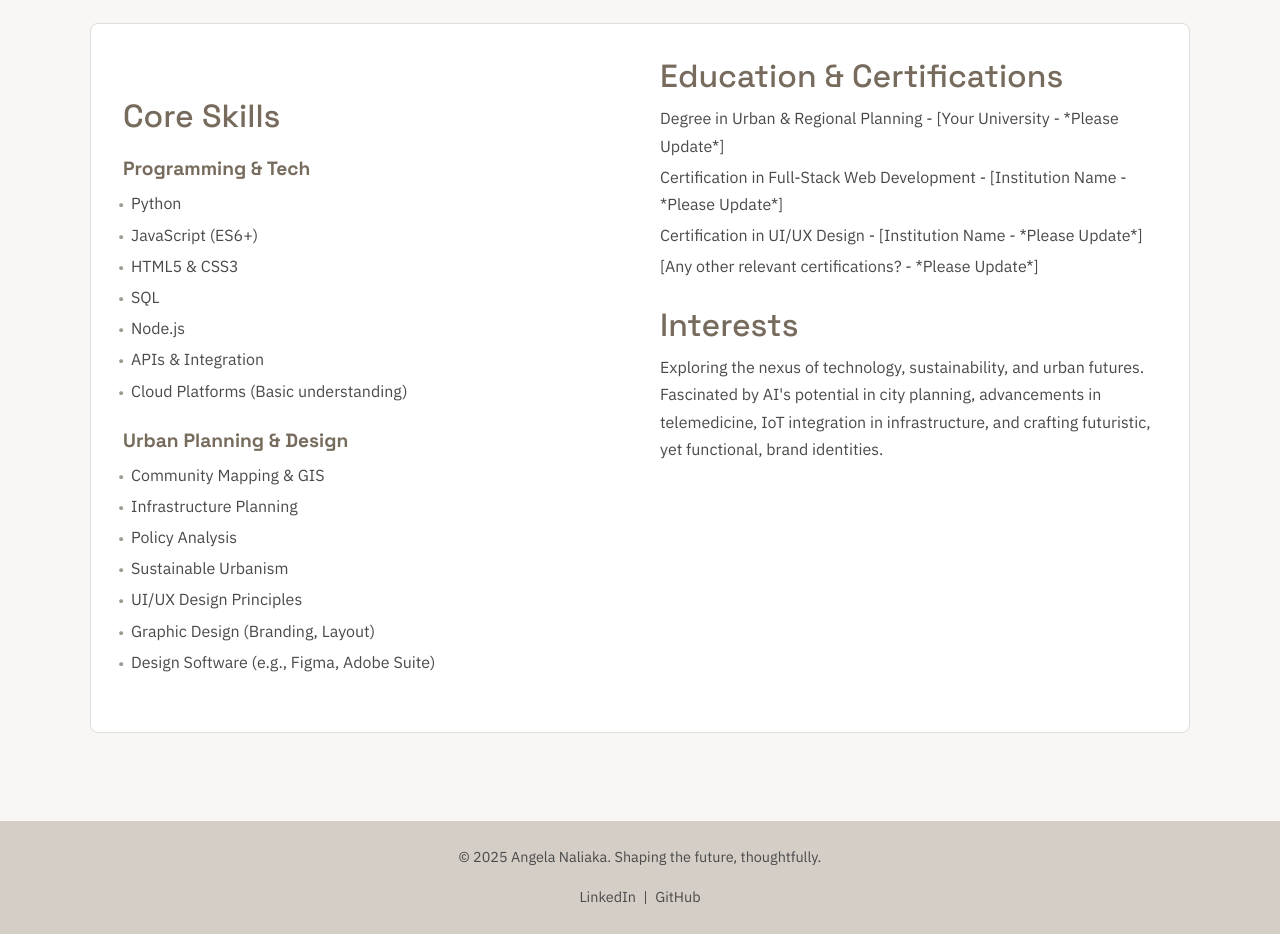
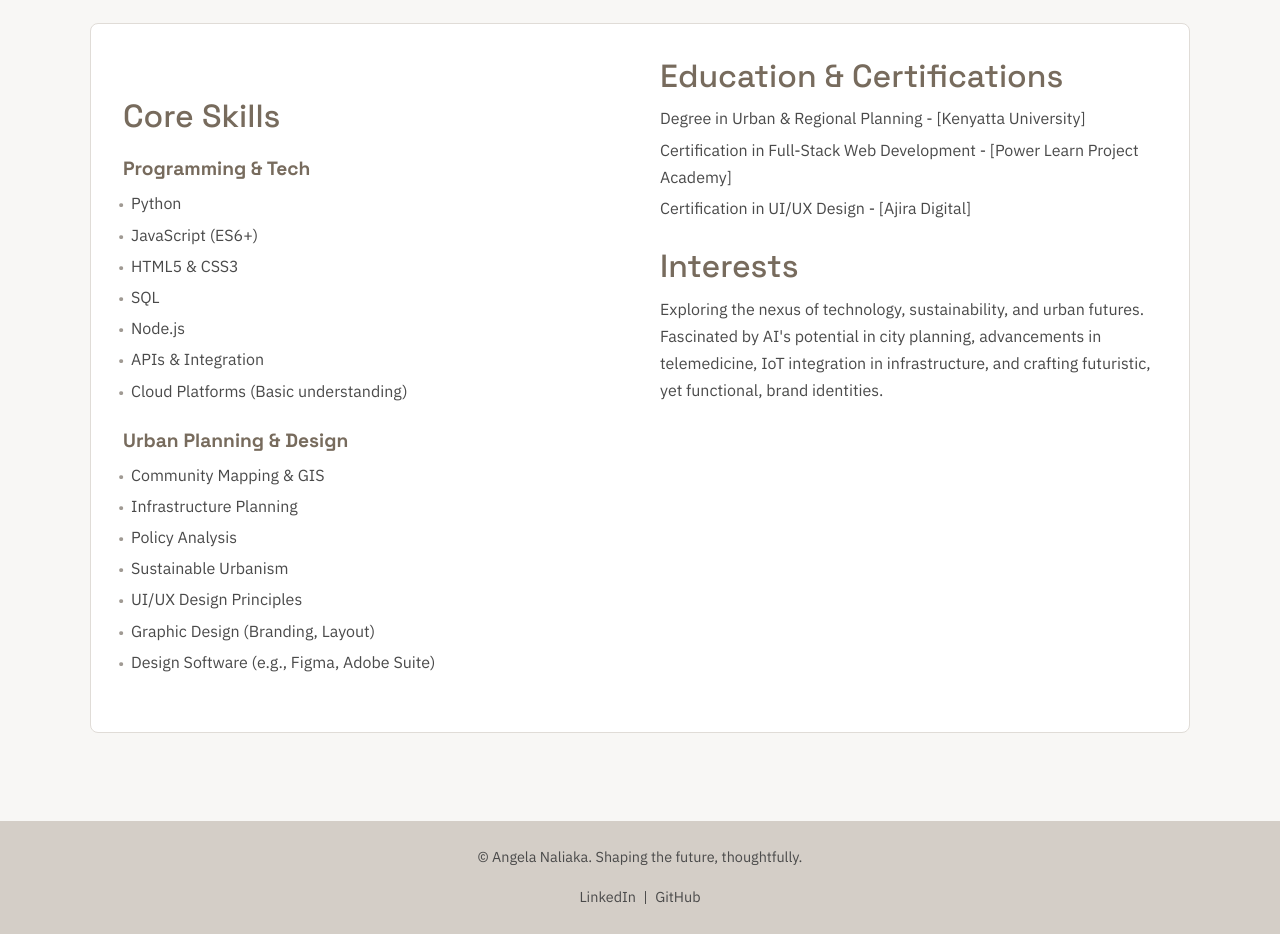
Before and after one commit to AngelaNaliaka/Portfolio-Angela, a plain HTML site: page about.html in a window 1280 px wide. Shown: the part 660-1594 px from the top of the page. Drawn offline with Linux system fonts and the light colour scheme; files whose address does not match are found by name.

Commit message:
Update about.html

```diff
--- a/about.html
+++ b/about.html
@@ -60,10 +60,9 @@
             <div class="education-interests">
                 <h2>Education & Certifications</h2>
                 <ul>
-                    <li>Degree in Urban & Regional Planning - [Your University - *Please Update*]</li>
-                    <li>Certification in Full-Stack Web Development - [Institution Name - *Please Update*]</li>
-                    <li>Certification in UI/UX Design - [Institution Name - *Please Update*]</li>
-                    <li>[Any other relevant certifications? - *Please Update*]</li>
+                    <li>Degree in Urban & Regional Planning - [Kenyatta University]</li>
+                    <li>Certification in Full-Stack Web Development - [Power Learn Project Academy]</li>
+                    <li>Certification in UI/UX Design - [Ajira Digital]</li>
                 </ul>
 
                 <h2>Interests</h2>
@@ -75,7 +74,7 @@
 
     <footer class="site-footer">
         <div class="container">
-            <p>&copy; <span id="current-year"></span> Angela Naliaka. Shaping the future, thoughtfully.</p> <div class="footer-social-links">
+            <p>&copy; <span id="2025"></span> Angela Naliaka. Shaping the future, thoughtfully.</p> <div class="footer-social-links">
                 <a href="https://www.linkedin.com/in/angela-naliaka" target="_blank" rel="noopener noreferrer" title="LinkedIn">LinkedIn</a> |
                 <a href="https://github.com/AngelaNaliaka" target="_blank" rel="noopener noreferrer" title="GitHub">GitHub</a>
             </div>
```
